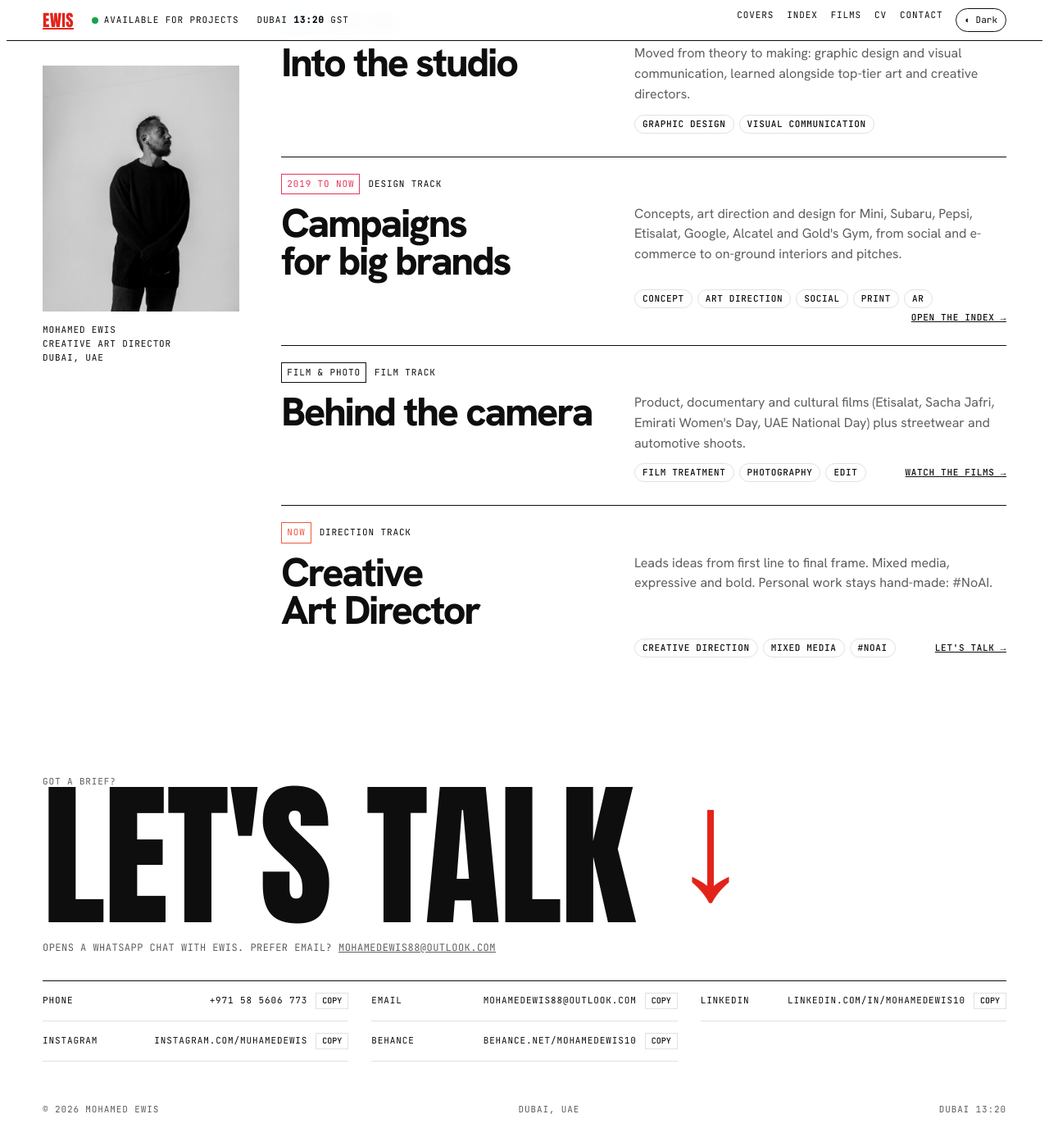
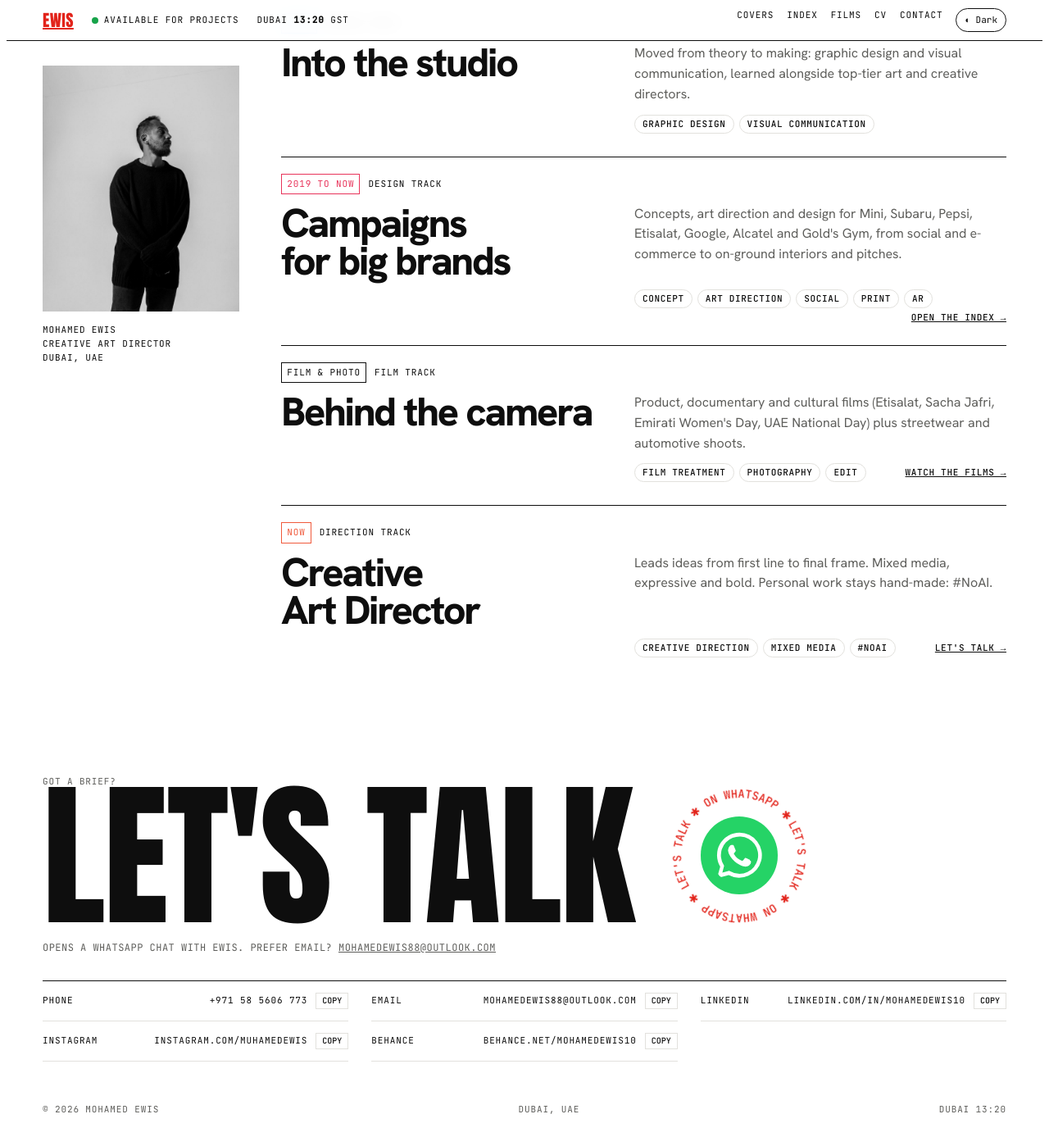
Before and after one commit to Msayed25/mohamed-ewis, a Jekyll site: the page built from index.html, in a window 1280 px wide and 1400 px high, scrolled down 5492 px. Shown: the whole window at 82% size. Built offline with Jekyll 4.4.1, drawn with Linux system fonts in a browser that asks for light colours; some web fonts are replaced.

Commit message:
Replace the Let's talk arrow with a spinning WhatsApp badge

```diff
--- a/_layouts/default.html
+++ b/_layouts/default.html
@@ -31,7 +31,7 @@
 <section class="talk g" id="talk">
   <div class="mono soft">Got a brief?</div>
   {% assign wa = "" %}{% assign mail = "" %}{% for c in s.contacts %}{% if c.label == 'Phone' %}{% assign wa = c.value | remove: "+" | remove: " " | remove: "-" %}{% endif %}{% if c.label == 'Email' %}{% assign mail = c.value %}{% endif %}{% endfor %}
-  <a class="big" href="{% if wa != '' %}https://wa.me/{{ wa }}{% else %}mailto:{{ mail }}{% endif %}" target="_blank" rel="noopener"><span class="t">Let's talk</span><span class="arr" aria-hidden="true"><i>→</i></span></a>
+  <a class="big" href="{% if wa != '' %}https://wa.me/{{ wa }}{% else %}mailto:{{ mail }}{% endif %}" target="_blank" rel="noopener"><span class="t">Let's talk</span><span class="wa" aria-hidden="true"><svg class="ring" viewBox="0 0 200 200"><defs><path id="waRing" d="M100,100 m-78,0 a78,78 0 1,1 156,0 a78,78 0 1,1 -156,0"/></defs><text><textPath href="#waRing" textLength="486">LET'S TALK ✱ ON WHATSAPP ✱ LET'S TALK ✱ ON WHATSAPP ✱</textPath></text></svg><svg class="ico" viewBox="0 0 32 32"><path d="M16 3.2A12.7 12.7 0 0 0 5.1 22.4L3.3 28.8l6.6-1.7A12.7 12.7 0 1 0 16 3.2Zm0 23.2a10.5 10.5 0 0 1-5.4-1.5l-.4-.2-3.9 1 1-3.8-.2-.4A10.5 10.5 0 1 1 16 26.4Zm5.8-7.9c-.3-.2-1.9-.9-2.2-1s-.5-.2-.7.2-.8 1-1 1.2-.4.2-.7.1a8.6 8.6 0 0 1-4.3-3.7c-.3-.6.3-.5.9-1.7.1-.2 0-.4 0-.5l-1-2.4c-.3-.6-.5-.5-.7-.5h-.6a1.2 1.2 0 0 0-.9.4 3.6 3.6 0 0 0-1.1 2.7 6.3 6.3 0 0 0 1.3 3.3 14.4 14.4 0 0 0 5.5 4.9c2 .9 2.8.9 3.8.8a3.2 3.2 0 0 0 2.1-1.5 2.6 2.6 0 0 0 .2-1.5c-.1-.2-.3-.3-.6-.4Z"/></svg></span></a>
   <p class="talk-note mono soft">{% if wa != '' %}Opens a WhatsApp chat with {{ s.short_name | default: s.name }}. Prefer email? <a href="mailto:{{ mail }}">{{ mail }}</a>{% else %}Opens your email app.{% endif %}</p>
   <div class="contacts mono">
     {% for c in s.contacts %}<div><span>{{ c.label }}</span>{% if c.url != "" %}<a href="{{ c.url | relative_url }}"{% if c.url contains 'http' %} target="_blank" rel="noopener"{% endif %}>{{ c.value }}</a>{% else %}<span>{{ c.value }}</span>{% endif %}<button class="copy-b" type="button" data-v="{{ c.value }}">Copy</button></div>
--- a/assets/site.css
+++ b/assets/site.css
@@ -183,11 +183,15 @@ button{font:inherit;color:inherit;background:none;border:0;cursor:pointer}
 /* ---------- TALK (Asher Vale) ---------- */
 .talk{padding-block:clamp(60px,9vw,120px) 30px}
 .talk a.big{display:inline-flex;max-width:100%;align-items:center;gap:.2em;font:400 clamp(64px,15vw,230px)/.85 var(--display);text-transform:uppercase;text-decoration:none;letter-spacing:-.01em}
-.talk a.big .arr{display:grid;place-items:center;flex:none;width:1.1em;height:1.1em;margin-block:-.125em;color:var(--red);line-height:1}
-.talk a.big .arr i{display:inline-block;font-style:normal;pointer-events:none;transform:rotate(90deg);transition:transform .4s cubic-bezier(.2,.9,.2,1)}
-.talk a.big:hover .arr i,.talk a.big:focus-visible .arr i{transform:translateY(.1em) rotate(90deg)}
 .talk a.big .t{background:linear-gradient(var(--red),var(--red)) 0 100%/0 .06em no-repeat;transition:background-size .5s cubic-bezier(.2,.9,.2,1)}
 .talk a.big:hover .t,.talk a.big:focus-visible .t{background-size:100% .06em}
+.talk a.big .wa{position:relative;flex:none;width:.95em;height:.95em;margin-block:-.1em;display:grid;place-items:center;color:var(--red)}
+.talk a.big .wa .ring{position:absolute;inset:0;width:100%;height:100%;animation:spin 14s linear infinite;pointer-events:none}
+.talk a.big .wa text{font:500 15px var(--mono);letter-spacing:.06em;fill:currentColor}
+.talk a.big .wa .ico{width:38%;height:38%;fill:#fff;background:#25d366;border-radius:50%;padding:7%;box-sizing:content-box;transition:transform .35s cubic-bezier(.2,.9,.2,1);pointer-events:none}
+.talk a.big:hover .wa .ring,.talk a.big:focus-visible .wa .ring{animation-duration:5s}
+.talk a.big:hover .wa .ico,.talk a.big:focus-visible .wa .ico{transform:scale(1.12) rotate(-8deg)}
+@media (prefers-reduced-motion:reduce){.talk a.big .wa .ring{animation:none}}
 .talk-note{margin:14px 0 0;font-size:12px;letter-spacing:.04em}
 .talk-note a{color:inherit}
 .contacts{display:grid;grid-template-columns:repeat(auto-fit,minmax(min(100%,340px),1fr));gap:0 28px;border-top:1px solid var(--ink);margin-top:30px}
```
